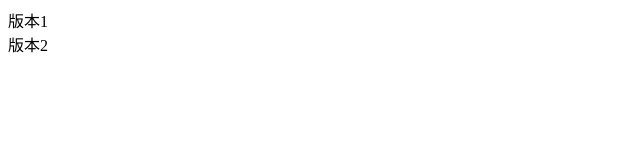
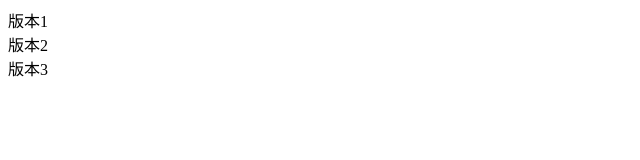
Before and after one commit to 2580953931/git-demo, a plain HTML site: page version.html in a window 1280 px wide. Shown: the full height of the page, 0-640 px from the left. Drawn offline with Linux system fonts and the light colour scheme.

Commit message:
版本33

```diff
--- a/version.html
+++ b/version.html
@@ -13,5 +13,8 @@
     <div>
         版本2
     </div>
+    <div>
+        版本3
+    </div>
 </body>
 </html>
```
